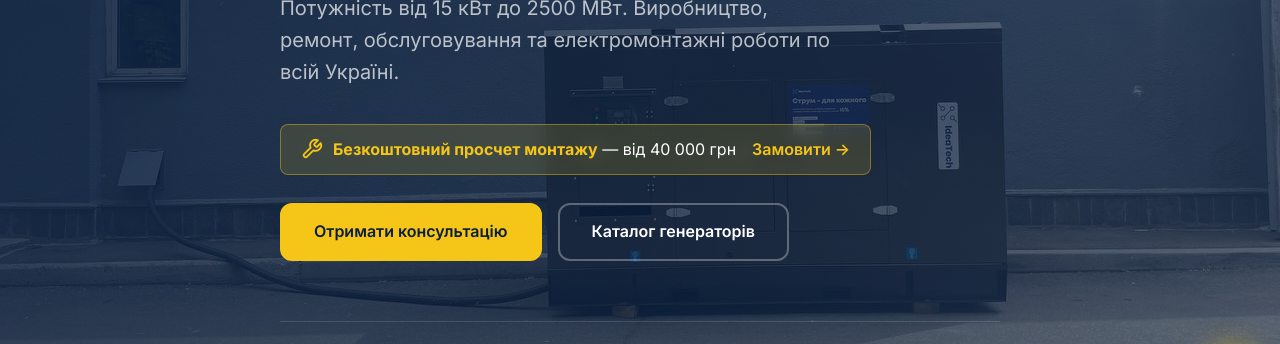
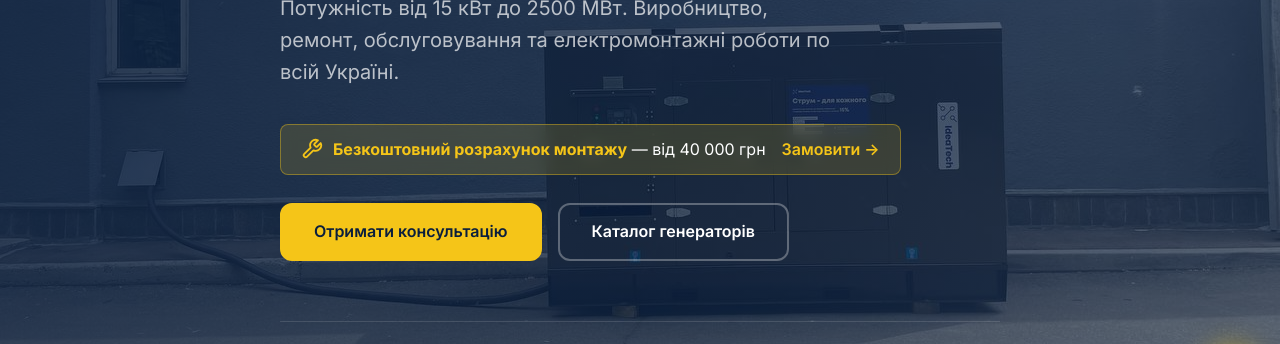
Before and after one commit to pyavchik/solarprocomua, a plain HTML site: page index.html in a window 1280 px wide. Shown: the part 379-723 px from the top of the page. Drawn offline with Linux system fonts and the light colour scheme.

Commit message:
fix: use proper Ukrainian word 'розрахунок' in promo banner

```diff
--- a/index.html
+++ b/index.html
@@ -129,7 +129,7 @@
                 <p class="hero__subtitle">Потужність від 15 кВт до 2500 МВт. Виробництво, ремонт, обслуговування та електромонтажні роботи по всій Україні.</p>
                 <div class="hero__promo">
                     <svg width="22" height="22" viewBox="0 0 24 24" fill="none" stroke="currentColor" stroke-width="2" stroke-linecap="round" stroke-linejoin="round"><path d="M14.7 6.3a1 1 0 0 0 0 1.4l1.6 1.6a1 1 0 0 0 1.4 0l3.77-3.77a6 6 0 0 1-7.94 7.94l-6.91 6.91a2.12 2.12 0 0 1-3-3l6.91-6.91a6 6 0 0 1 7.94-7.94l-3.76 3.76z"/></svg>
-                    <span><strong>Безкоштовний просчет монтажу</strong> &mdash; від 40 000 грн</span>
+                    <span><strong>Безкоштовний розрахунок монтажу</strong> &mdash; від 40 000 грн</span>
                     <a href="#contacts" class="hero__promo-link">Замовити &rarr;</a>
                 </div>
                 <div class="hero__actions">
```
